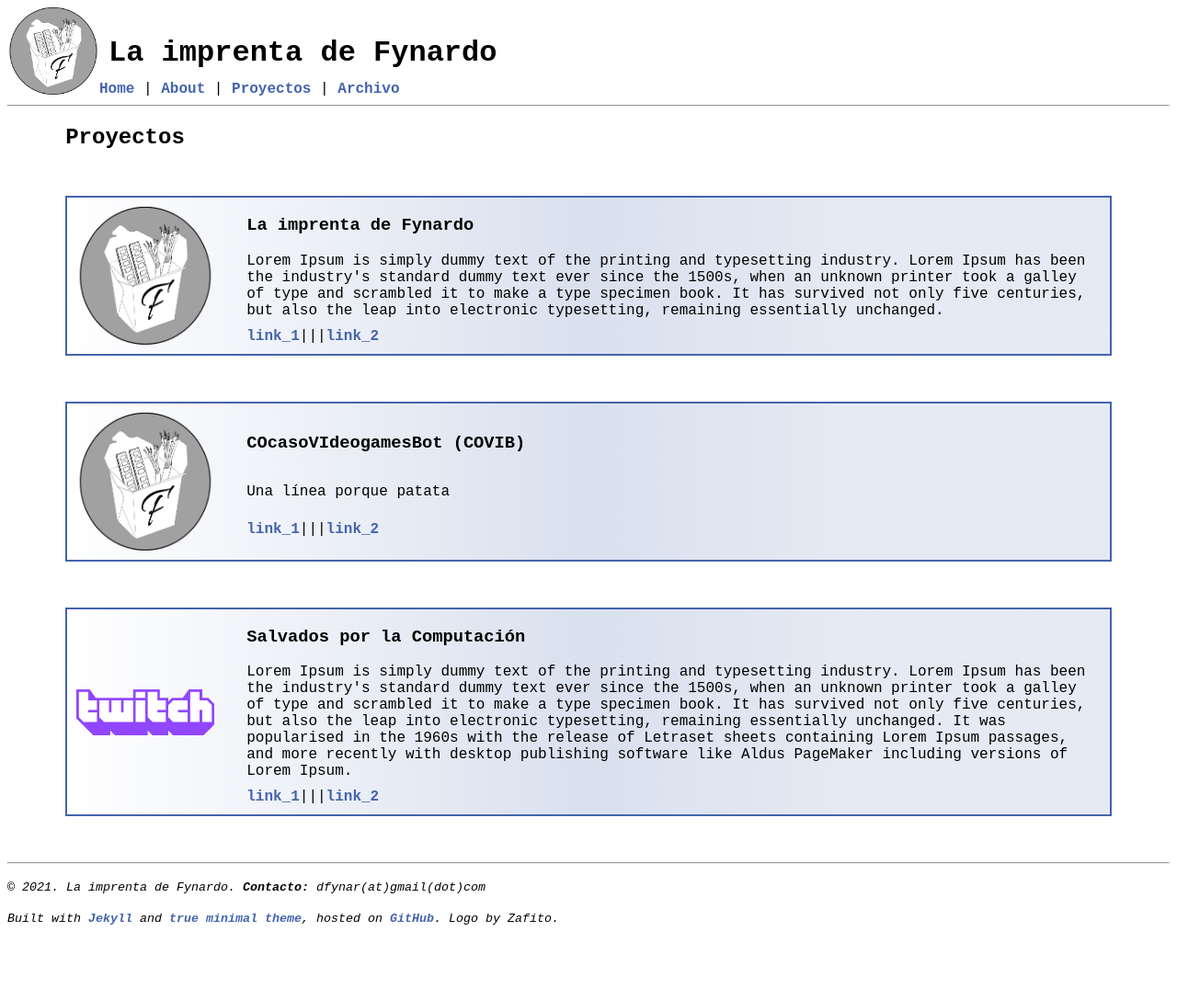
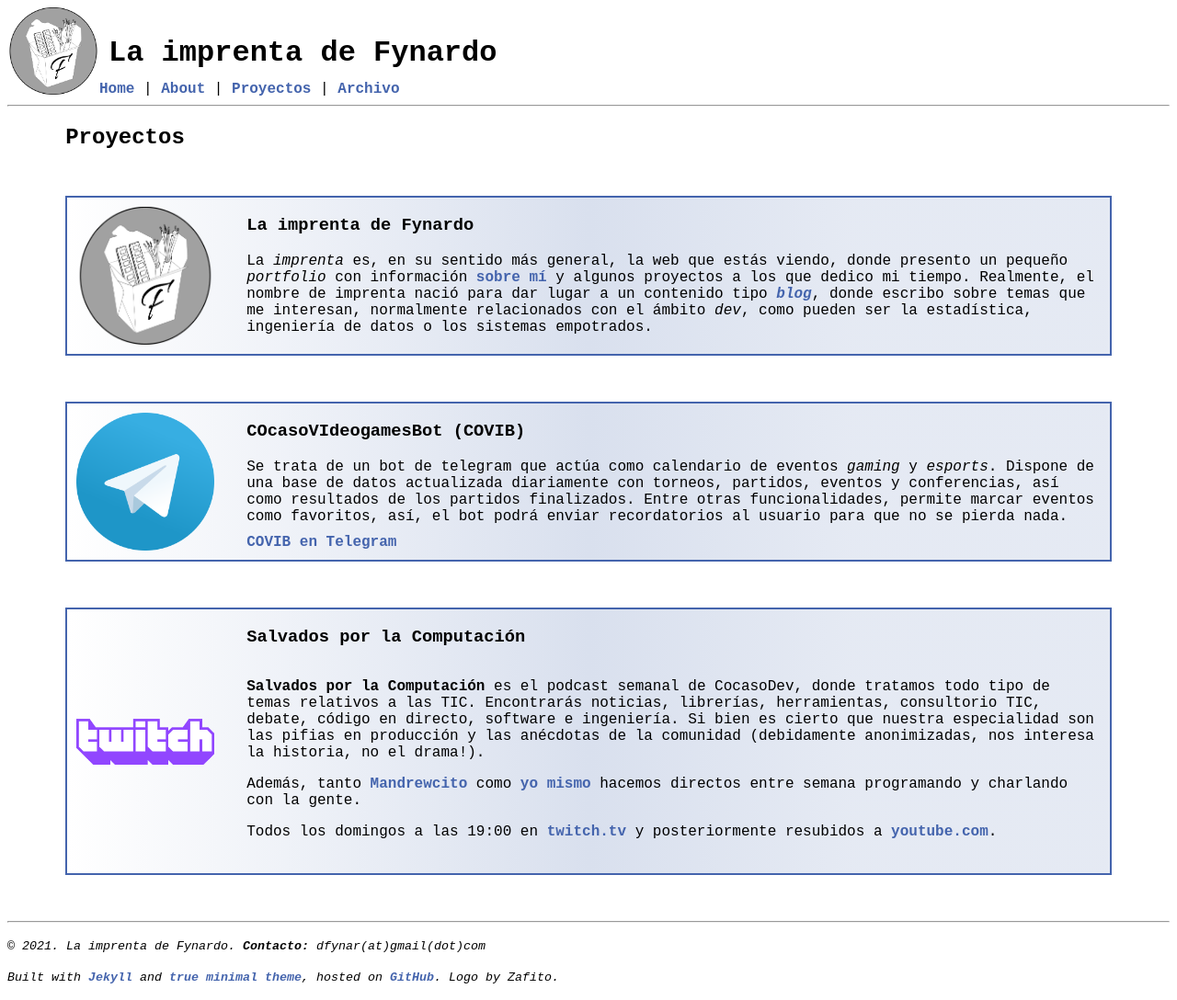
Before and after one commit to Fynardo/Fynardo.github.io, a Jekyll site: the page built from projects/index.html, in a window 1280 px wide. Shown: the whole page at 92% size. Built offline with Jekyll 4.4.1, drawn with Linux system fonts in a browser that asks for light colours; before the commit the page ends 1024 px from its top, so only the background shows below that.

Commit message:
finished projects page

```diff
--- a/projects/index.html
+++ b/projects/index.html
@@ -14,14 +14,15 @@ title: Proyectos
           <h3>La imprenta de Fynardo</h3>
       </div>
       <div>
-          Lorem Ipsum is simply dummy text of the printing and typesetting industry. Lorem Ipsum has been the
-          industry's standard dummy text ever since the 1500s, when an unknown printer took a galley of type and
-          scrambled it to make a type specimen book. It has survived not only five centuries, but also the leap into
-          electronic typesetting, remaining essentially unchanged.
+          La <em>imprenta</em> es, en su sentido más general, la web que estás viendo, donde presento un pequeño
+          <em>portfolio</em> con información <a href="{{site.url}}/about">sobre mí</a> y algunos proyectos a los que dedico mi tiempo.
+          Realmente, el nombre de imprenta nació para dar lugar a un contenido tipo
+          <a href="{{site.url}}/archivo"><em>blog</em></a>, donde escribo sobre temas que
+          me interesan, normalmente relacionados con el ámbito <em>dev</em>, como pueden ser la estadística, ingeniería de datos o los sistemas
+          empotrados.
       </div>
       <div class="project-card-links-wrapper">
           <div class="project-card-links">
-              <a href='#'>link_1</a> |||  <a href='#'>link_2</a>
           </div>
       </div>
     </div>
@@ -30,18 +31,21 @@ title: Proyectos
 
 <div class="project-card">
   <div class="project-card-img">
-      <img width=150px height=150px src="{{ site.url }}/assets/img/logo.png"></img>
+      <img width=150px height=150px src="{{ site.url }}/assets/img/telegram_logo.png"></img>
   </div>
     <div class="project-card-content">
       <div>
           <h3>COcasoVIdeogamesBot (COVIB)</h3>
       </div>
       <div>
-          Una línea porque patata
+          Se trata de un bot de telegram que actúa como calendario de eventos <em>gaming</em> y <em>esports</em>.
+          Dispone de una base de datos actualizada diariamente con torneos, partidos, eventos y conferencias, así como
+          resultados de los partidos finalizados. Entre otras funcionalidades, permite marcar eventos como favoritos,
+          así, el bot podrá enviar recordatorios al usuario para que no se pierda nada.
       </div>
       <div class="project-card-links-wrapper">
           <div class="project-card-links">
-              <a href='#'>link_1</a> |||  <a href='#'>link_2</a>
+              <a href='https://t.me/cocasovideogamesbot'>COVIB en Telegram</a>
           </div>
       </div>
     </div>
@@ -57,16 +61,24 @@ title: Proyectos
           <h3>Salvados por la Computación</h3>
       </div>
       <div>
-          Lorem Ipsum is simply dummy text of the printing and typesetting industry. Lorem Ipsum has been the
-          industry's standard dummy text ever since the 1500s, when an unknown printer took a galley of type and
-          scrambled it to make a type specimen book. It has survived not only five centuries, but also the leap into
-          electronic typesetting, remaining essentially unchanged. It was popularised in the 1960s with the release of
-          Letraset sheets containing Lorem Ipsum passages, and more recently with desktop publishing software like
-          Aldus PageMaker including versions of Lorem Ipsum.
+          <p>
+            <strong>Salvados por la Computación</strong> es el podcast semanal de CocasoDev, donde tratamos todo tipo de
+            temas relativos a las TIC. Encontrarás noticias, librerías, herramientas, consultorio TIC, debate, código en
+            directo, software e ingeniería. Si bien es cierto que nuestra especialidad son las pifias en producción y
+            las anécdotas de la comunidad
+            (debidamente anonimizadas, nos interesa la historia, no el drama!).
+          </p>
+          <p>
+            Además, tanto <a href="https://twitter.com/mandrewcito">Mandrewcito</a> como <a
+                              href="https://twitter.com/Fynardo">yo mismo</a> hacemos directos entre semana programando y
+            charlando con la gente.
+          </p>
+          <p>
+            Todos los domingos a las 19:00 en <a href='http://twitch.tv/cocasodev'> twitch.tv </a> y posteriormente
+            resubidos a <a href='https://www.youtube.com/channel/UCIAupPtxcqmRyPg6oaMdnwQ'> youtube.com</a>.
       </div>
       <div class="project-card-links-wrapper">
           <div class="project-card-links">
-              <a href='#'>link_1</a> |||  <a href='#'>link_2</a>
           </div>
       </div>
     </div>
```
Also changed, not shown: assets/img/telegram_logo.png (added).
